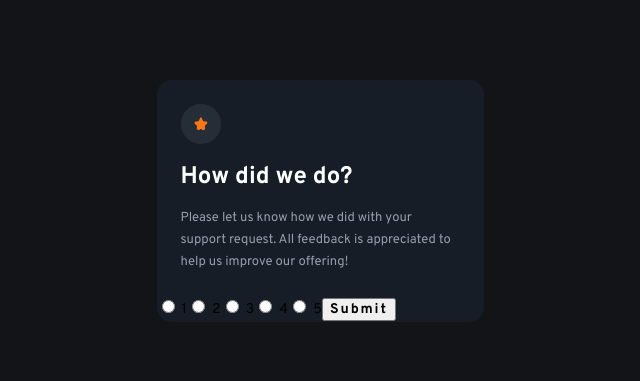
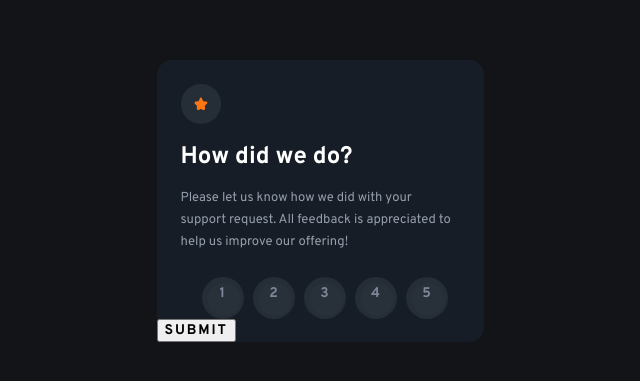
Before and after one commit to norman02/fm-interactive-rating, a React (Create React App) app: page / in a window 1280 px wide. Shown: the part 199-580 px from the top of the page, without its empty margins (320-960 px from the left). Built offline with nearby package versions, Linux system fonts and the light colour scheme.

Commit message:
style rating component

```diff
--- a/src/Rating/Rating.jsx
+++ b/src/Rating/Rating.jsx
@@ -10,20 +10,41 @@ const Rating = () => {
           is appreciated to help us improve our offering!
         </p>
       </div>
-
-      <div>
-        <input type="radio" value="1" name="rating" />{" "}
-        <span className="input">1</span>
-        <input type="radio" value="2" name="rating" />{" "}
-        <span className="input">2</span>
-        <input type="radio" value="3" name="rating" />{" "}
-        <span className="input">3</span>
-        <input type="radio" value="4" name="rating" />{" "}
-        <span className="input">4</span>
-        <input type="radio" value="5" name="rating" />{" "}
-        <span className="input">5</span>
-        <button>Submit</button>
+      <div className="rating-component">
+        <ul className="rating">
+          <li>
+            <input type="radio" value="1" name="rating" />{" "}
+            <label htmlFor="1" className="input-value">
+              1
+            </label>
+          </li>
+          <li>
+            <input type="radio" value="2" name="rating" />{" "}
+            <label htmlFor="2" className="input-value">
+              2
+            </label>
+          </li>
+          <li>
+            <input type="radio" value="3" name="rating" />{" "}
+            <label htmlFor="3" className="input-value">
+              3
+            </label>
+          </li>
+          <li>
+            <input type="radio" value="4" name="rating" />{" "}
+            <label htmlFor="4" className="input-value">
+              4
+            </label>
+          </li>
+          <li>
+            <input type="radio" value="5" name="rating" />{" "}
+            <label htmlFor="5" className="input-value">
+              5
+            </label>
+          </li>
+        </ul>
       </div>
+      <button>Submit</button>
     </div>
   );
 };
--- a/src/css/main.css
+++ b/src/css/main.css
@@ -55,13 +55,13 @@ table {
 
 h1,
 p,
-.input,
+label,
 button {
   font-family: "Overpass", sans-serif;
 }
 
 h1,
-input,
+label,
 button {
   font-weight: 700;
 }
@@ -77,7 +77,7 @@ p {
   line-height: 1.375rem;
 }
 
-.input {
+label {
   font-size: 0.875rem;
   letter-spacing: 0.01063rem;
   line-height: 1.5rem;
@@ -87,6 +87,7 @@ button {
   font-size: 0.875rem;
   letter-spacing: 0.11688rem;
   line-height: 1.0625rem;
+  text-transform: uppercase;
 }
 
 .app-container {
@@ -123,4 +124,57 @@ button {
   color: white;
   margin-bottom: 0.9375rem;
 }
+
+.rating-component {
+  display: flex;
+  justify-content: space-evenly;
+  padding: 0 1.5rem;
+}
+
+.rating-component .rating {
+  list-style-type: none;
+  padding: 0;
+}
+
+.rating-component .rating li {
+  color: #7c8798;
+  text-align: center;
+  float: left;
+  width: 2.625rem;
+  height: 2.625rem;
+  position: relative;
+  margin-left: 0.5625rem;
+}
+
+.rating-component .rating label,
+.rating-component .rating input {
+  display: block;
+  position: absolute;
+  top: 0;
+  left: 0;
+  right: 0;
+  bottom: 0;
+}
+
+.rating-component .rating input[type="radio"] {
+  opacity: 0.01;
+  z-index: 100;
+}
+
+.rating-component .rating input[type="radio"]:checked + label,
+.rating-component .Checked + label {
+  background: yellow;
+}
+
+.rating-component .rating label {
+  padding: 5px;
+  background-color: #252d37;
+  border-radius: 50%;
+  cursor: pointer;
+  z-index: 90;
+}
+
+.rating-component .rating label:hover {
+  background: #ddd;
+}
 /*# sourceMappingURL=main.css.map */
--- a/src/scss/base/_typography.scss
+++ b/src/scss/base/_typography.scss
@@ -2,13 +2,13 @@
 
 h1,
 p,
-.input,
+label,
 button {
   font-family: "Overpass", sans-serif;
 }
 
 h1,
-input,
+label,
 button {
   font-weight: 700;
 }
@@ -24,7 +24,7 @@ p {
   line-height: rem(22);
 }
 
-.input {
+label {
   font-size: rem(14);
   letter-spacing: rem(0.17);
   line-height: rem(24);
@@ -34,4 +34,5 @@ button {
   font-size: rem(14);
   letter-spacing: rem(1.87);
   line-height: rem(17);
+  text-transform: uppercase;
 }
--- a/src/scss/main.scss
+++ b/src/scss/main.scss
@@ -53,3 +53,55 @@ $main-txt-color: $gray;
     margin-bottom: rem(15);
   }
 }
+
+.rating-component {
+  display: flex;
+  justify-content: space-evenly;
+  padding: 0 rem(24);
+  .rating {
+    list-style-type: none;
+    padding: 0;
+  }
+
+  .rating li {
+    color: hsla(216, 12%, 54%, 1);
+    text-align: center;
+    float: left;
+    width: rem(42);
+    height: rem(42);
+    position: relative;
+    margin-left: rem(9);
+  }
+
+  .rating label,
+  .rating input {
+    display: block;
+    position: absolute;
+    top: 0;
+    left: 0;
+    right: 0;
+    bottom: 0;
+  }
+
+  .rating input[type="radio"] {
+    opacity: 0.01;
+    z-index: 100;
+  }
+
+  .rating input[type="radio"]:checked + label,
+  .Checked + label {
+    background: yellow;
+  }
+
+  .rating label {
+    padding: 5px;
+    background-color: hsla(213, 19%, 18%, 1);
+    border-radius: 50%;
+    cursor: pointer;
+    z-index: 90;
+  }
+
+  .rating label:hover {
+    background: #ddd;
+  }
+}
```
Also changed, not shown: 1 other file (tests, documents, lock files or other folders).
